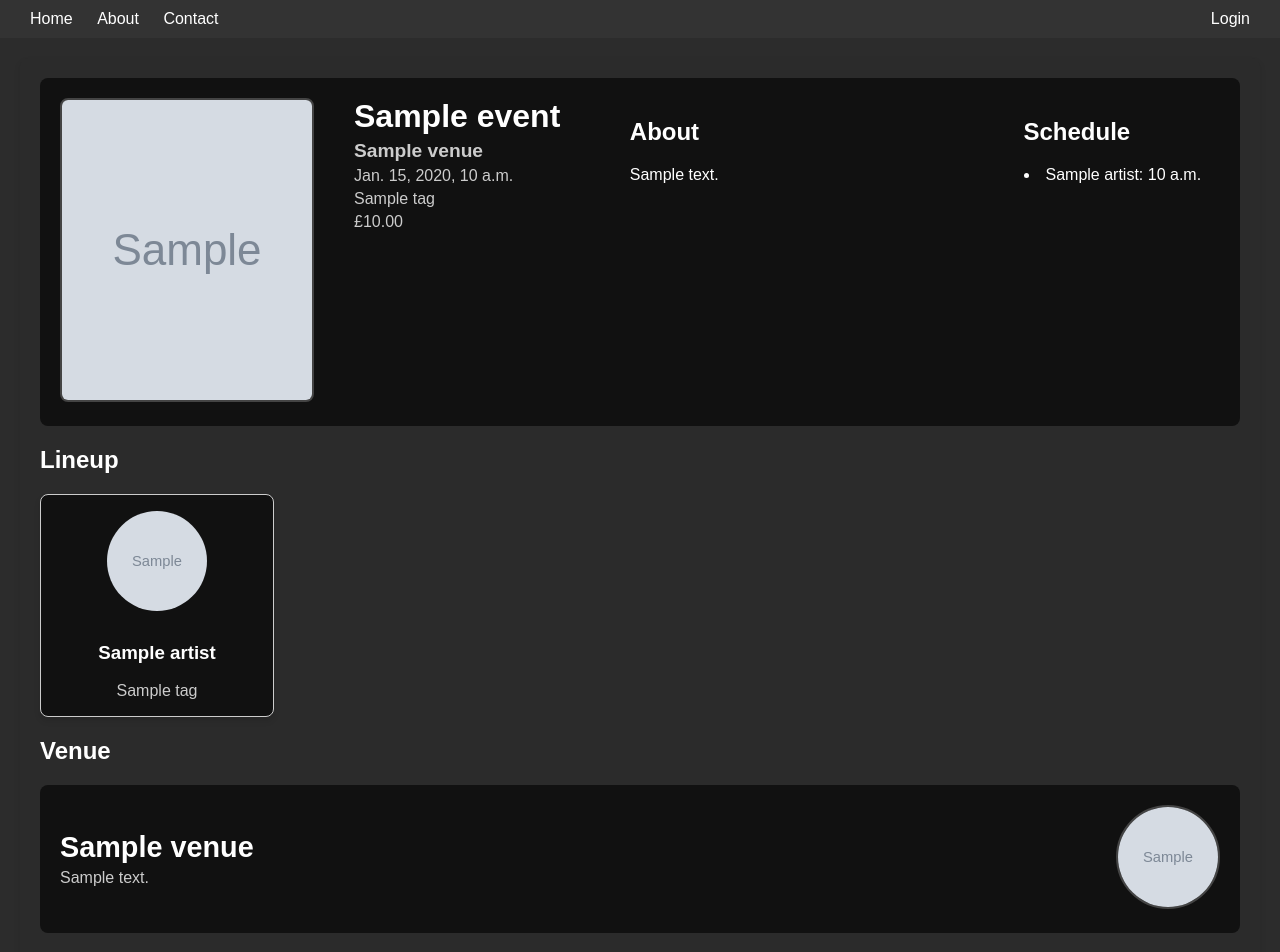
After one commit to sebascorreia/django-events-app, a Django app: page /event/1/ in a window 1280 px wide. The commit adds this page. Shown: the top 952 px of the page. Run offline with Django 5.2, Linux system fonts and the light colour scheme; tables that the repository leaves empty hold one stand-in row (values such as "Sample post"); grey boxes marked "Sample" are stand-in pictures; some libraries are stand-ins or nearby versions.

Commit message:
working on frontend

```diff
--- a/eventsapp/models.py
+++ b/eventsapp/models.py
@@ -25,6 +25,10 @@ class Venue(models.Model):
     image = models.ImageField(upload_to='venue_images/', blank=True)
     tags = models.ManyToManyField(Tag, related_name='venues', through='VenueTag', blank=True)
 
+    def get_tags(self):
+        return ", ".join(tag.name for tag in self.tags.all())
+    def get_events(self):
+        return self.events.all()
     def __str__(self):
         return self.name
 
@@ -35,18 +39,36 @@ class Artist(models.Model):
     tags= models.ManyToManyField(Tag, related_name='artists', through= 'ArtistTag', blank=True)
     def __str__(self):
         return self.name
+    def get_tags(self):
+        return ", ".join(tag.name for tag in self.tags.all())
+    def get_events(self):
+        return self.events.all()
 class Event(models.Model):
     name = models.CharField(max_length=100)
     date = models.DateTimeField()
-    venue = models.ForeignKey(Venue, on_delete=models.CASCADE)
+    venue = models.ForeignKey(Venue, on_delete=models.CASCADE, related_name='events')
     artists = models.ManyToManyField(Artist, related_name='events', blank=True)
     ticket_price = models.DecimalField(max_digits=10, decimal_places=2)
     about = models.TextField(blank=True)
     image = models.ImageField(upload_to='event_images/', blank=True)
     tags = models.ManyToManyField(Tag, related_name='events', through='EventTag', blank=True)
-    schedule = models.JSONField(blank=True, null=True)
     def __str__(self):
         return self.name
+    def get_tags(self):
+        return ", ".join(tag.name for tag in self.tags.all())
+    def get_artists(self):
+        return self.artists.all()
+    def get_artist_tags(self):
+        artist_tags = []
+        for artist in self.artists.all():
+            artist_tags.extend(artist.tags.all())
+        return artist_tags
+    def get_all_tags(self):
+        all_tags = set(self.tags.all())
+        all_tags.update(self.get_artist_tags())
+        return all_tags
+    def get_schedule(self):
+        return self.schedules.all()
 class Schedule(models.Model):
     event = models.ForeignKey(Event, on_delete=models.CASCADE, related_name='schedules')
     artist = models.ForeignKey(Artist, on_delete=models.SET_NULL, blank = True, null=True, related_name='schedules')
--- /dev/null
+++ b/eventsapp/static/eventsapp/css/events.css
@@ -0,0 +1,125 @@
+.event-header {
+    display: flex;
+    align-items: flex-start;
+    background-color: #111;
+    gap:20px;
+    color: #fff;
+    padding: 20px;
+    border-radius: 8px;
+    margin-bottom: 20px;
+}
+.event-image-container {
+    flex-shrink: 0;
+    margin-right: 20px;
+}
+.event-image{
+    width: 250px;
+    height: 300px;
+    object-fit: cover;
+    border-radius: 8px;
+    border: 2px solid #444; /* Subtle border for the image */
+}
+.event-info {
+    flex: 1.2;
+    margin-right: 20px;
+}
+.event-info h1 {
+    font-size: 2rem;
+    margin: 0;
+}
+.event-info h3 {
+    font-size: 1.2rem;
+    margin: 5px 0 0;
+    color: #ccc; /* Slightly lighter gray for the description */
+}
+.event-info p {
+    font-size: 1.0rem;
+    margin: 5px 0 0;
+    color: #ccc; /* Slightly lighter gray for the description */
+}
+.event-about-container {
+    flex : 1.8;
+    margin-right: 20px;
+}
+.event-schedule-container{
+    flex:1;
+
+}
+.schedule-list{
+    list-style-position: inside;
+    padding-left: 0;
+    margin: 0;
+}
+
+
+.artist-cards {
+    display: flex;
+    flex-wrap: wrap;
+    gap: 20px;
+}
+
+.artist-card {
+    border: 1px solid #ccc;
+    background-color: #111;
+    border-radius: 8px;
+    padding: 16px;
+    width: 200px;
+    text-align: center;
+    box-shadow: 0 4px 6px rgba(0, 0, 0, 0.1);
+}
+.artist-card p {
+    font-size: 1rem;
+    margin: 5px 0 0;
+    color: #ccc; /* Slightly lighter gray for the tag */
+}
+
+.artist-image {
+    width: 100px;
+    height: 100px;
+    object-fit: cover;
+    border-radius: 50%;
+    margin-bottom: 8px;
+}
+.artist-card-link, .venue-link{
+    text-decoration:none;
+    color: inherit;
+}
+
+.venue-container {
+    display: flex;
+    justify-content: space-between;
+    align-items: center;
+    background-color: #111; /* Dark background for the venue section */
+    padding: 20px;
+    border-radius: 8px;
+    margin-bottom: 20px;
+}
+
+.venue-info {
+    flex: 1;
+}
+
+.venue-info h2 {
+    font-size: 1.8rem;
+    margin: 0;
+    color: #fff; /* White for the venue name */
+}
+
+.venue-info p {
+    font-size: 1rem;
+    margin: 5px 0 0;
+    color: #ccc; /* Slightly lighter gray for the address */
+}
+
+.venue-image-container {
+    flex-shrink: 0;
+    margin-left: 20px;
+}
+
+.venue-image {
+    width: 100px;
+    height: 100px;
+    object-fit: cover;
+    border-radius: 50%; /* Circular image */
+    border: 2px solid #444; /* Subtle border for the image */
+}
--- /dev/null
+++ b/eventsapp/templates/eventsapp/event.html
@@ -0,0 +1,109 @@
+{% extends "base.html" %}
+
+{% block title %}Event{% endblock %}
+
+
+{% block content %}
+{% load static %}
+
+<link rel="stylesheet" href="{% static 'eventsapp/css/events.css' %}"> </link>
+
+
+{% if event %}
+    <div class="event-header" >
+        <div class="event-image-container">
+            <img src="{{ event.image.url }}" alt="{{ event.name }}" class="event-image">
+        </div>
+        <div class="event-info">
+            <h1>{{ event.name }}</h1>
+            <h3> {{ event.venue.name }}</h3>
+            <p>{{ event.date }}</p>
+            <p>{{event.get_tags }}</p>
+            <p>£{{ event.ticket_price }}</p>
+        </div>
+
+        <div class="event-about-container">
+            <h2>About</h2>
+            <p>{{ event.about }}</p>
+        </div>
+        <div class="event-schedule-container">
+            <h2>Schedule</h2>
+            <ul class="schedule-list">
+                {% for schedule in event.get_schedule %}
+                    {% if schedule.artist %}
+                        <li>
+                            <span class="schedule-artist">{{ schedule.artist.name }}:</span>
+                            <span class="schedule-time">{{ schedule.time }}</span>
+                        </li>
+                    {% else %}
+                        <li>
+                            <span class="schedule-info">{{ schedule.info }}:</span>
+                            <span class="schedule-time">{{ schedule.time }}</span>
+                        </li>
+                    {% endif %}
+                {% endfor %}
+            </ul>
+        </div>
+    </div>
+
+
+    <h2>Lineup </h2>
+    <div class="artist-cards">
+        {% for artist in event.get_artists %}
+        <a href="{% url 'artist_detail' artist.id %}" class="artist-card-link">
+            <div class="artist-card">
+                <img src="{{ artist.image.url }}" alt="{{ artist.name }}" class="artist-image">
+                <h3> {{ artist.name }} </h3>
+                <p>{{ artist.get_tags }}</p>
+            </div>
+        </a>
+        {% endfor %}
+    </div>
+
+    <h2>Venue</h2>
+    <a href = "{% url 'venue_detail' event.venue.id %}" class="venue-link">
+        <div class="venue-container">
+            <div class="venue-info">
+                <h2>{{ event.venue.name }}</h2>
+                <p>{{ event.venue.address }}</p>
+            </div>
+            <div class="venue-image-container">
+                <img src="{{ event.venue.image.url }}" alt="{{ event.venue.name }}" class="venue-image">
+            </div>
+        </div>
+    </a>
+    <p></p>
+    <h2>Map</h2>
+    <div class="event-map-container">
+        <div id="map" style="height: 400px;"></div>
+    </div>
+
+
+    {%if event.venue.location %}
+
+        <script type="text/javascript">
+            function initMap() {
+                var venueLocation = {
+                    lat: {{ event.venue.location.y|default:"0"}},
+                    lng: {{ event.venue.location.x|default:"0"}}
+               };
+               const map = new google.maps.Map(document.getElementById("map"), {
+              center: venueLocation,
+              zoom: 11
+          });
+          // (Optional) Place a marker at the venueLocation
+          new google.maps.Marker({
+              position: venueLocation,
+              map: map,
+              title: "Event Venue"
+          });
+      }
+    </script>
+    <script src="https://maps.googleapis.com/maps/api/js?key={{ GOOGLE_MAPS_API_KEY }}&callback=initMap" async defer></script>
+    {% else %}
+        <p>Location not available</p>
+    {% endif %}
+{% else %}
+    <h1>Event not found</h1>
+{% endif %}
+{% endblock %}
--- a/eventsapp/urls.py
+++ b/eventsapp/urls.py
@@ -1,7 +1,12 @@
 from django.urls import path
 from . import views
+from django.conf import settings
+from django.conf.urls.static import static
 
 urlpatterns = [
     path("", views.home, name="home"),
-    path("artist/<int:artist_id>/", views.artist_detail, name="artist_detail"),
+    path("artist/<int:pk>/", views.ArtistDetailView.as_view(), name="artist_detail"),
+    path("venue/<int:pk>/", views.VenueDetailView.as_view(), name="venue_detail"),
+    path("event/<int:pk>/", views.EventDetailView.as_view(), name="event_detail"),
 ]
+urlpatterns += static(settings.MEDIA_URL, document_root=settings.MEDIA_ROOT)
--- a/eventsapp/views.py
+++ b/eventsapp/views.py
@@ -2,18 +2,26 @@ from django.shortcuts import render
 from django.http import HttpResponse
 from django.shortcuts import get_object_or_404
 from .models import Artist, Event, Venue
+from django.views import generic
 # Create your views here.
 
 
 def home(request):
     return render(request, 'eventsapp/home.html')
-
-def artist_detail(request, artist_id):
-    artist = get_object_or_404(Artist, id=artist_id)
-    return render(request, 'eventsapp/artist.html', {'artist': artist})
-def event_detail(request, event_id):
-    event = get_object_or_404(Event, id=event_id)
-    return render(request, 'eventsapp/event.html', {'event': event})
-def venue_detail(request, venue_id):
-    venue = get_object_or_404(Venue, id=venue_id)
-    return render(request, 'eventsapp/venue.html', {'venue': venue})
+class ArtistDetailView(generic.DetailView):
+    model = Artist
+    template_name = 'eventsapp/artist.html'
+    context_object_name = 'artist'
+class EventDetailView(generic.DetailView):
+    model = Event
+    template_name = 'eventsapp/event.html'
+    context_object_name = 'event'
+    def get_context_data(self, **kwargs):
+        context = super().get_context_data(**kwargs)
+        from django.conf import settings
+        context['GOOGLE_MAPS_API_KEY'] = settings.GOOGLE_MAPS_API_KEY
+        return context
+class VenueDetailView(generic.DetailView):
+    model = Venue
+    template_name = 'eventsapp/venue.html'
+    context_object_name = 'venue'
--- a/static/css/styles.css
+++ b/static/css/styles.css
@@ -39,3 +39,21 @@
 .hidden {
     display: none;
 }
+
+.page-container {
+    max-width: 1200px; /* Set a maximum width for the content */
+    margin: 20px auto; /* Center the content horizontally and add vertical spacing */
+    padding: 20px; /* Add padding inside the container */
+    background-color: #2b2b2b; /* Optional: Set a background color */
+    box-shadow: 0 4px 6px rgba(0, 0, 0, 0.1); /* Optional: Add a subtle shadow */
+    border-radius: 8px; /* Optional: Add rounded corners */
+}
+
+/* Body background for contrast */
+body {
+    background-color: #2c2c2c; /* Light gray background for contrast */
+    font-family: Arial, sans-serif; /* Set a global font */
+    color: #fff; /* Set a global text color */
+    margin: 0; /* Remove default body margin */
+    padding: 0; /* Remove default body padding */
+}
--- a/templates/base.html
+++ b/templates/base.html
@@ -3,15 +3,16 @@
 <html lang="en">
 <head>
     <meta charset="UTF-8">
+    <meta name="viewport" content="width=device-width, initial-scale=1.0">
     <title>{% block title %}MySite{% endblock %}</title>
     <link rel="stylesheet" href="{% static 'css/styles.css' %}">
 </head>
 <body>
     <nav class="navbar">
         <div class="navbar-left">
-            <span class="nav-item">Home</span>
-            <span class="nav-item">About</span>
-            <span class="nav-item">Contact</span>
+            <a href="/" class="nav-item">Home</a>
+            <a href="/about/" class="nav-item">About</a>
+            <a href="/contact/" class="nav-item">Contact</a>
         </div>
         <div class="navbar-right">
             {% if user.is_authenticated %}
@@ -28,10 +29,11 @@
         </div>
     </nav>
 
-    <div class="content">
+    <!-- Centralized content wrapper -->
+    <div class="page-container">
         {% block content %}{% endblock %}
     </div>
-<script src="{% static 'js/navbar.js' %}"></script>
 
+    <script src="{% static 'js/navbar.js' %}"></script>
 </body>
 </html>
```
Also changed, not shown: eventsapp/templates/eventsapp/artist.html (+19 -0 lines), eventsapp/templates/eventsapp/venue.html (added, +24 -0 lines), mysite/settings.py (+6 -3 lines), eventsapp/migrations/0002_remove_event_schedule.py (added), media/artist_images/roberto-leal_vVEoiH8.jpg (added).
